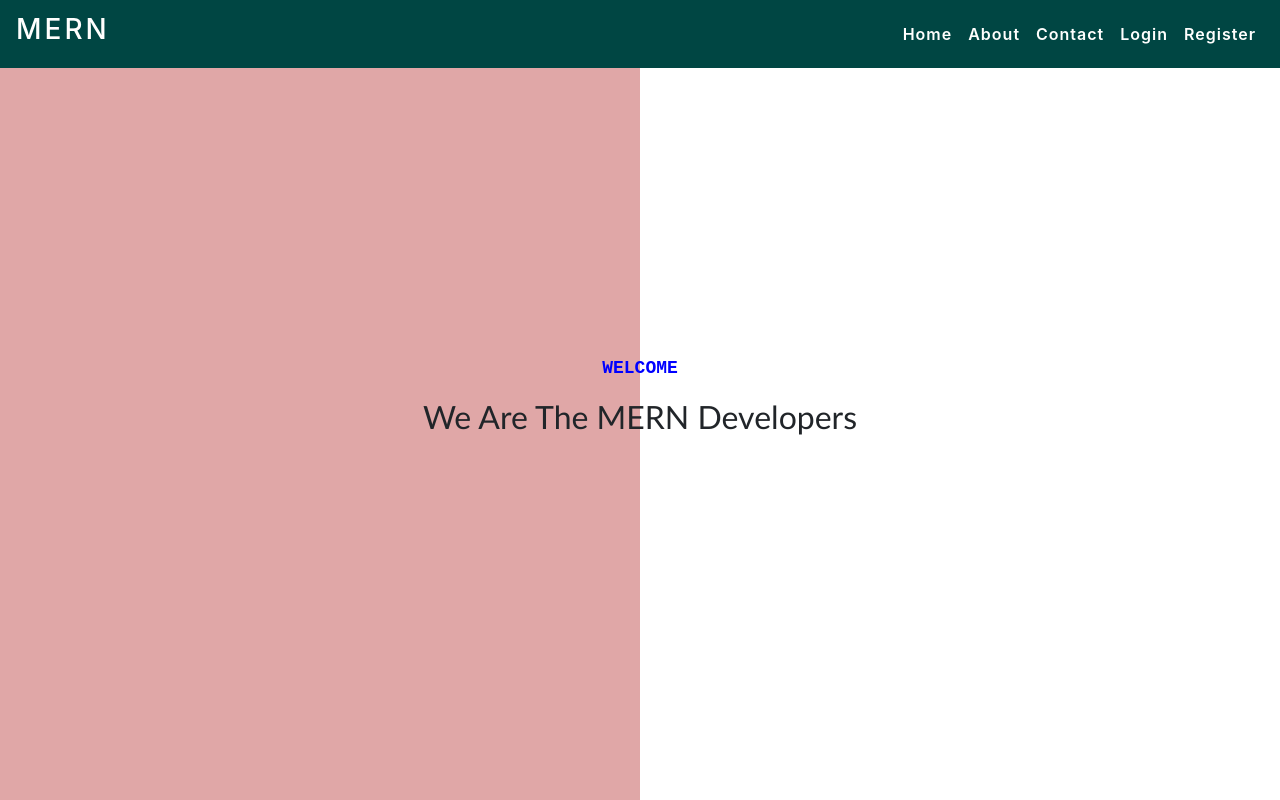
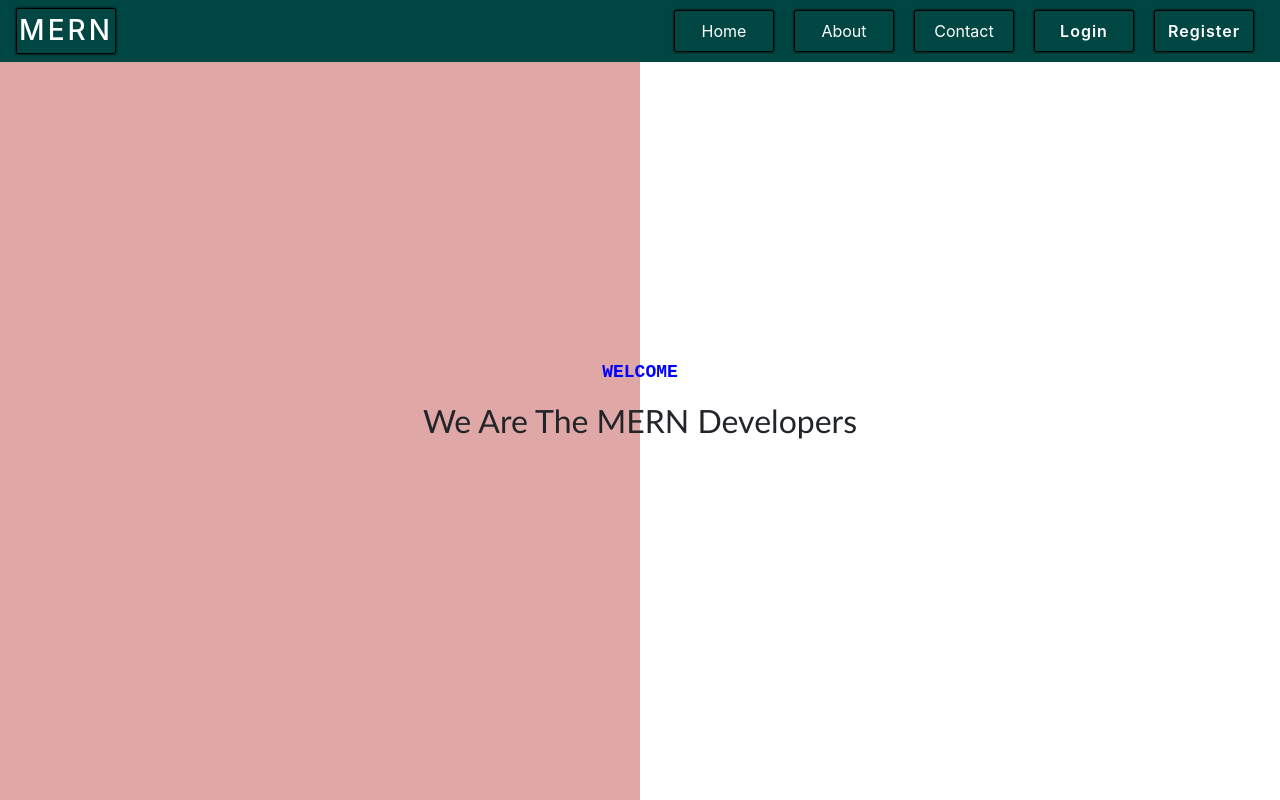
Before and after one commit to chirag6398/FirstMERNProject, a React (Create React App) app in the folder client/: page / in a window 1280 px wide. Built offline with nearby package versions, Linux system fonts and the light colour scheme; no server answers.

Commit message:
improve ui of navbar

```diff
--- a/client/src/components/Nav.js
+++ b/client/src/components/Nav.js
@@ -31,8 +31,7 @@ export default function Nav() {
                 to="/"
                 style={{
                   color: "#fffffe",
-                  fontWeight: "600",
-                  letterSpacing: "1px",
+
                 }}
               >
                 Home
@@ -43,8 +42,7 @@ export default function Nav() {
                 className="nav-link"
                 style={{
                   color: "#fffffe",
-                  fontWeight: "600",
-                  letterSpacing: "1px",
+
                 }}
                 to="/about"
               >
@@ -56,8 +54,7 @@ export default function Nav() {
                 className="nav-link"
                 style={{
                   color: "#fffffe",
-                  fontWeight: "600",
-                  letterSpacing: "1px",
+
                 }}
                 to="/contact"
               >
--- a/client/src/index.css
+++ b/client/src/index.css
@@ -7,7 +7,10 @@ body {
   -webkit-font-smoothing: antialiased;
   -moz-osx-font-smoothing: grayscale;
 }
-
+h1,h2,h3,h4,h5,h6{
+  margin: 0px !important;
+  text-align: center;
+}
 code {
   font-family: source-code-pro, Menlo, Monaco, Consolas, "Courier New",
     monospace;
--- a/client/src/styles/nav.css
+++ b/client/src/styles/nav.css
@@ -12,3 +12,28 @@
   object-fit: contain;
   height: 50px;
 }
+.nav-item{
+  border: 1px solid black;
+  border-radius: 2px;
+  width: 100px;
+  text-align: center;
+  margin: 0px 10px;
+  box-shadow: 0px 0px 3px 0px rgb(0 0 1);
+
+}
+.navbar-brand{
+  width: 100px;
+  border: 1px solid black;
+  border-radius: 2px;
+  box-shadow: 0px 0px 3px 0px rgb(0 0 1);
+}
+@media (max-width:992px) {
+  .nav-item{
+    margin: 10px;
+  }
+  ul{
+    display: flex;
+    justify-content: center;
+    align-items: center;
+  }
+}
--- a/package.json
+++ b/package.json
@@ -8,7 +8,7 @@
   "main": "index.js",
   "scripts": {
     "test": "echo \"Error: no test specified\" && exit 1",
-    "start":"node app.js",
+    "start": "node app.js",
     "heroku-postbuild": "NPM_CONFIG_PRODUCTION=false npm install --prefix client && npm run build --prefix client"
   },
   "keywords": [],
```
Also changed, not shown: 2 other files (tests, documents, lock files or other folders).
